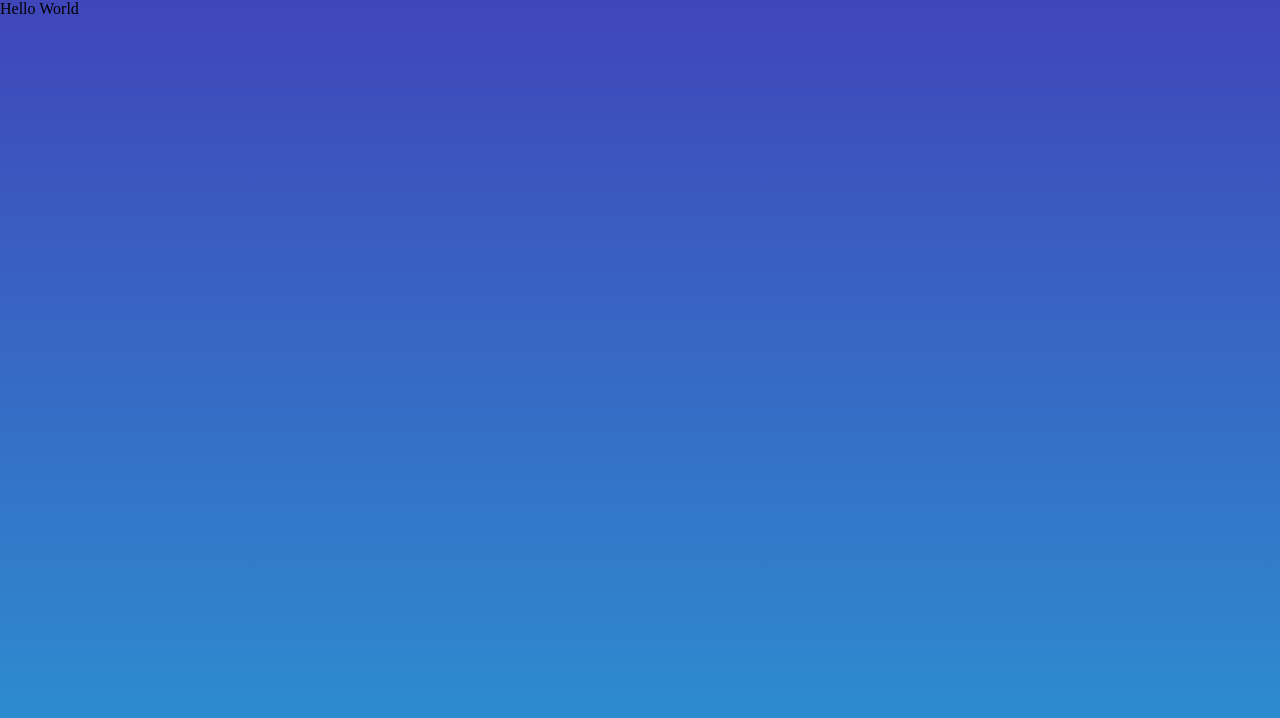
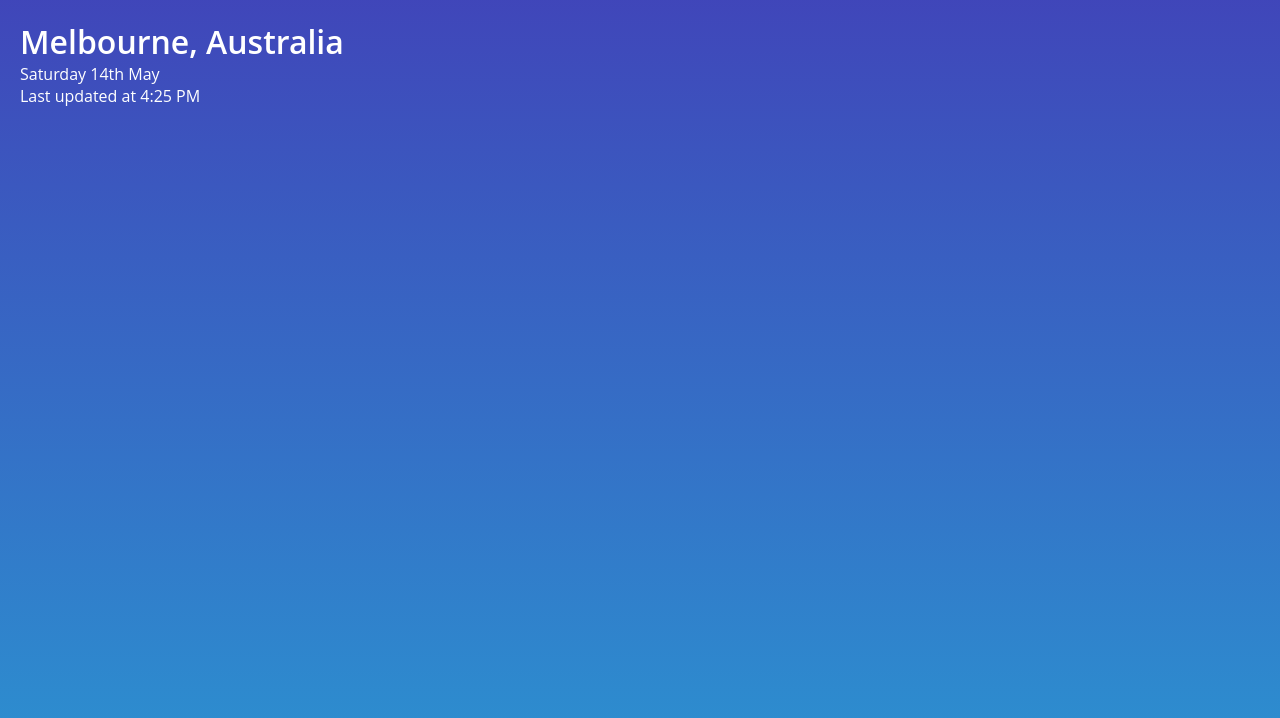
Before and after one commit to lyraddigital/react-weather-app-youtube, a React (Create React App) app: page / in a window 1280 px wide. Shown: the top 718 px of the page. Built offline with nearby package versions, Linux system fonts and the light colour scheme.

Commit message:
Header Content

```diff
--- a/src/App.css
+++ b/src/App.css
@@ -7,4 +7,9 @@
     background: linear-gradient(to bottom,
             rgba(43, 50, 178, 0.9) 0%,
             rgba(20, 136, 204, 0.9) 100%);
+    padding: 20px;
 }
+
+.header>h1 {
+    font-weight: 600;
+}
--- a/src/App.tsx
+++ b/src/App.tsx
@@ -4,7 +4,11 @@ function App() {
   return (
     <main className="mainContainer">
       <div className="layoutContainer">
-        Hello World
+        <header className="header">
+          <h1>Melbourne, Australia</h1>
+          <div>Saturday 14th May</div>
+          <div>Last updated at 4:25 PM</div>
+        </header>
       </div>
     </main>
   );
--- a/src/index.css
+++ b/src/index.css
@@ -10,5 +10,7 @@ html {
 
 body {
     display: grid;
+    font-family: 'Open Sans', sans-serif;
     font-size: 1.6rem;
+    color: #FFF;
 }
```
